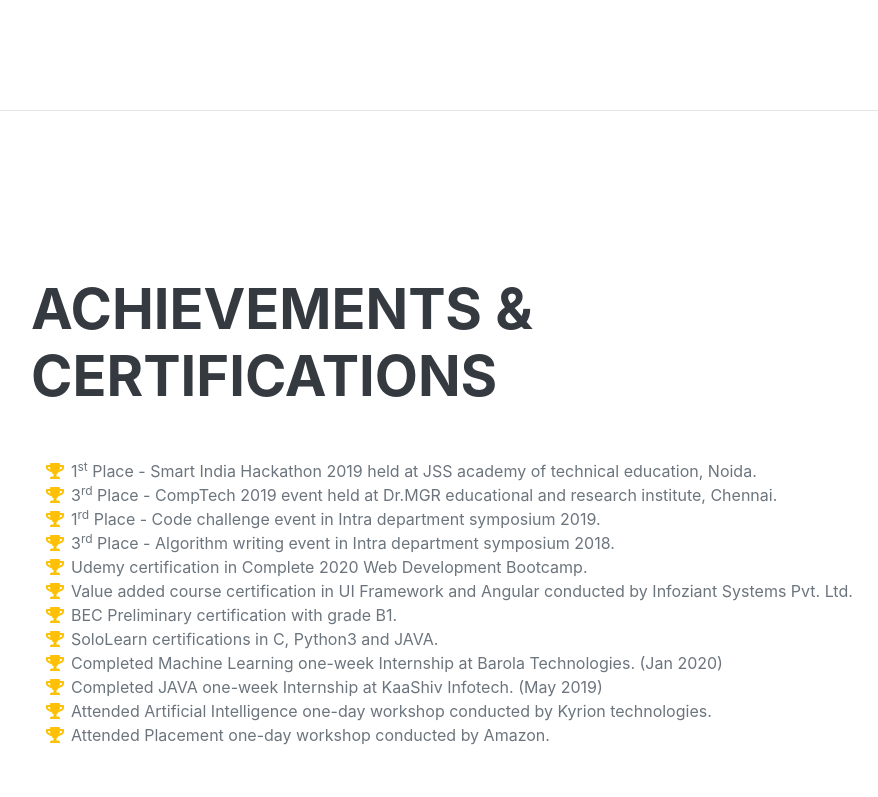
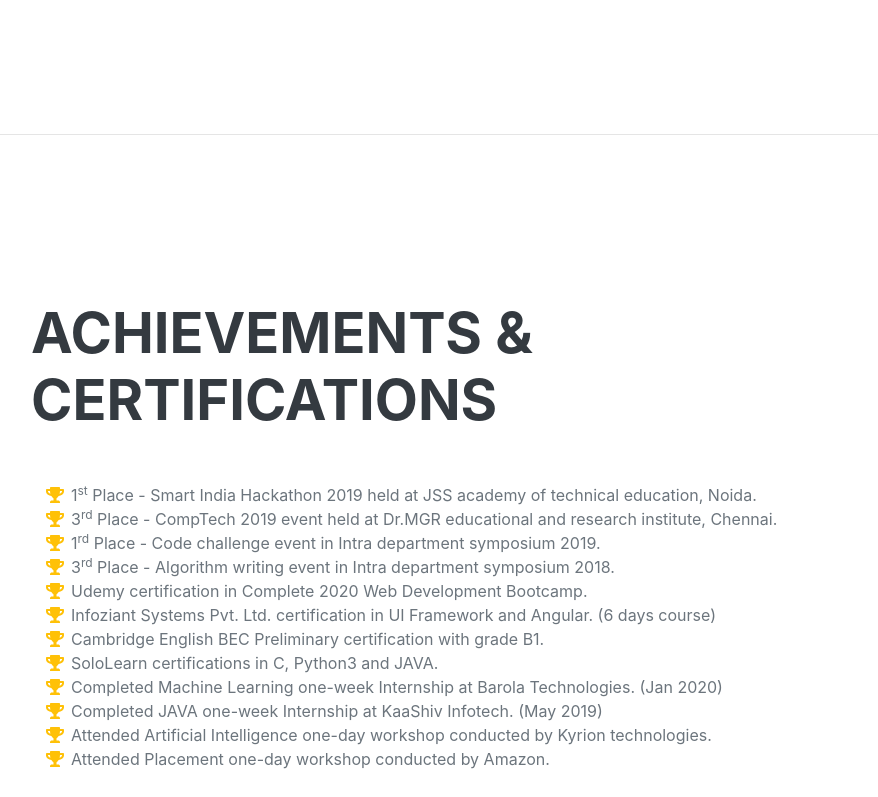
Before and after one commit to gokulprakash22/gokulprakash22.github.io, a plain HTML site: page index.html in a window 1280 px wide. Shown: the part 4168-4965 px from the top of the page, without its empty margins (289-1167 px from the left). Drawn offline with nearby package versions, Linux system fonts and the light colour scheme; a web font is replaced by a local one.

Commit message:
Update index.html

```diff
--- a/index.html
+++ b/index.html
@@ -117,7 +117,7 @@
                             <h3 class="mb-0">Way2Humanity</h3>
                             <div class="subheading mb-3">MERN stack web application</div>
                             <p>This website helps to connect people who needs help and volunteers who are ready to help.</p>
-                            <p>Technologies Used: React.js, Node.js, Express.js, MongoDB, REST API, Passport Authentication.</p>
+                            <p>Technologies Used: React.js, Material-UI, Node.js, Express.js, MongoDB, Mongoose, REST API, Local Passport Authentication.</p>
                             <p><b>Website Link:</b> <a href="https://way2humanity.herokuapp.com/" target="_blank">way2humanity.herokuapp.com</a></p>
                         </div>
                         <div class="flex-shrink-0"><span class="text-primary">May 2020</span></div>
@@ -209,11 +209,11 @@
                         </li>
                         <li>
                             <span class="fa-li"><i class="fas fa-trophy text-warning"></i></span>
-                            Value added course certification in UI Framework and Angular conducted by Infoziant Systems Pvt. Ltd.
+                            Infoziant Systems Pvt. Ltd. certification in UI Framework and Angular. (6 days course)
                         </li>
                         <li>
                             <span class="fa-li"><i class="fas fa-trophy text-warning"></i></span>
-                            BEC Preliminary certification with grade B1.
+                            Cambridge English BEC Preliminary certification with grade B1.
                         </li>
                         <li>
                             <span class="fa-li"><i class="fas fa-trophy text-warning"></i></span>
```
